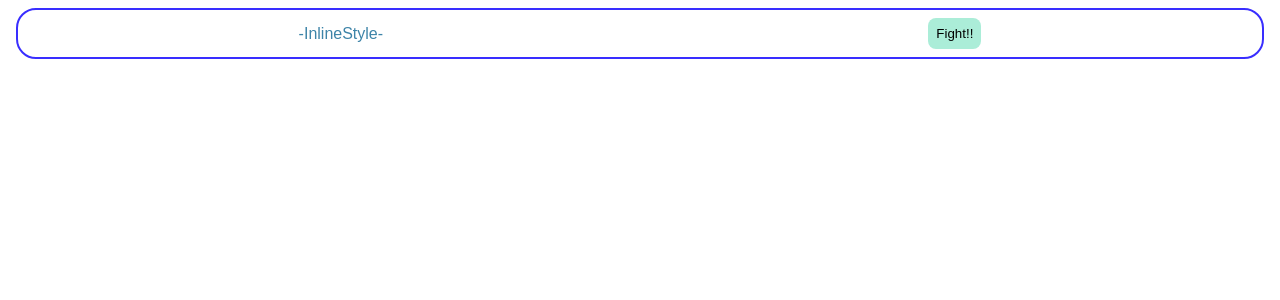
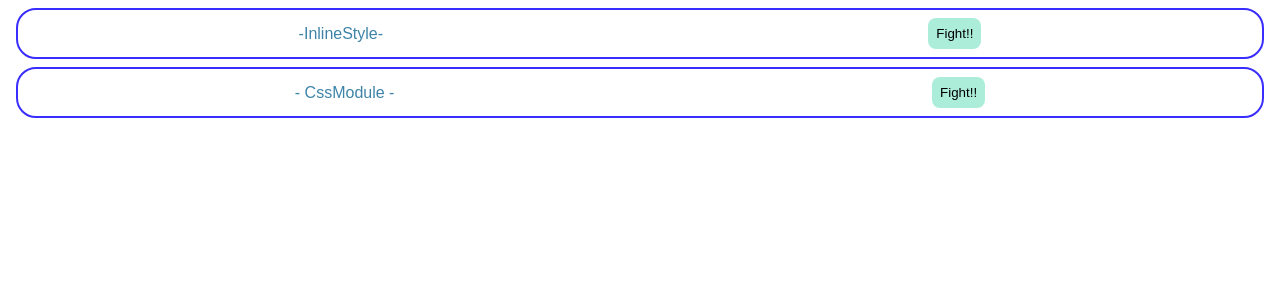
Before and after one commit to schwarzwald0906/CSS-Style, a React (Create React App) app: page / in a window 1280 px wide. Shown: the top 300 px of the page. Built offline with nearby package versions, Linux system fonts and the light colour scheme.

Commit message:
CssModuleでCSSを当てる

```diff
--- a/package.json
+++ b/package.json
@@ -8,6 +8,7 @@
   ],
   "main": "src/index.js",
   "dependencies": {
+    "node-sass": "5.0.0",
     "react": "17.0.2",
     "react-dom": "17.0.2",
     "react-scripts": "4.0.0"
--- a/src/App.js
+++ b/src/App.js
@@ -1,10 +1,12 @@
 import { InlineStyle } from "./Components/InlineStyle";
+import { CssModule } from "./Components/CssModule";
 import "./styles.css";
 
 export default function App() {
   return (
     <div className="App">
       <InlineStyle />
+      <CssModule />
     </div>
   );
 }
--- /dev/null
+++ b/src/Components/CssModule.jsx
@@ -0,0 +1,10 @@
+import classes from "./CssModule.module.scss";
+
+export const CssModule = () => {
+  return (
+    <div className={classes.container}>
+      <p className={classes.titleContainer}>- CssModule -</p>
+      <button className={classes.buttonContainer}>Fight!!</button>
+    </div>
+  );
+};
--- /dev/null
+++ b/src/Components/CssModule.module.scss
@@ -0,0 +1,24 @@
+.container{
+  border: solid 2px #392eff;
+  border-radius: 20px;
+  padding: 8px;
+  margin: 8px;
+  display: flex;
+  justify-content: space-around;
+  align-items: center;
+}
+.titleContainer{
+  margin: 0;
+  color: #3d84a8;
+}
+.buttonContainer{
+  background-color: #abedd8;
+  border: none;
+  padding: 8px;
+  border-radius: 8px;
+  &:hover{
+    background-color:#46cdcf;
+    color:#fff;
+    cursor:pointer;
+  }
+}
```
